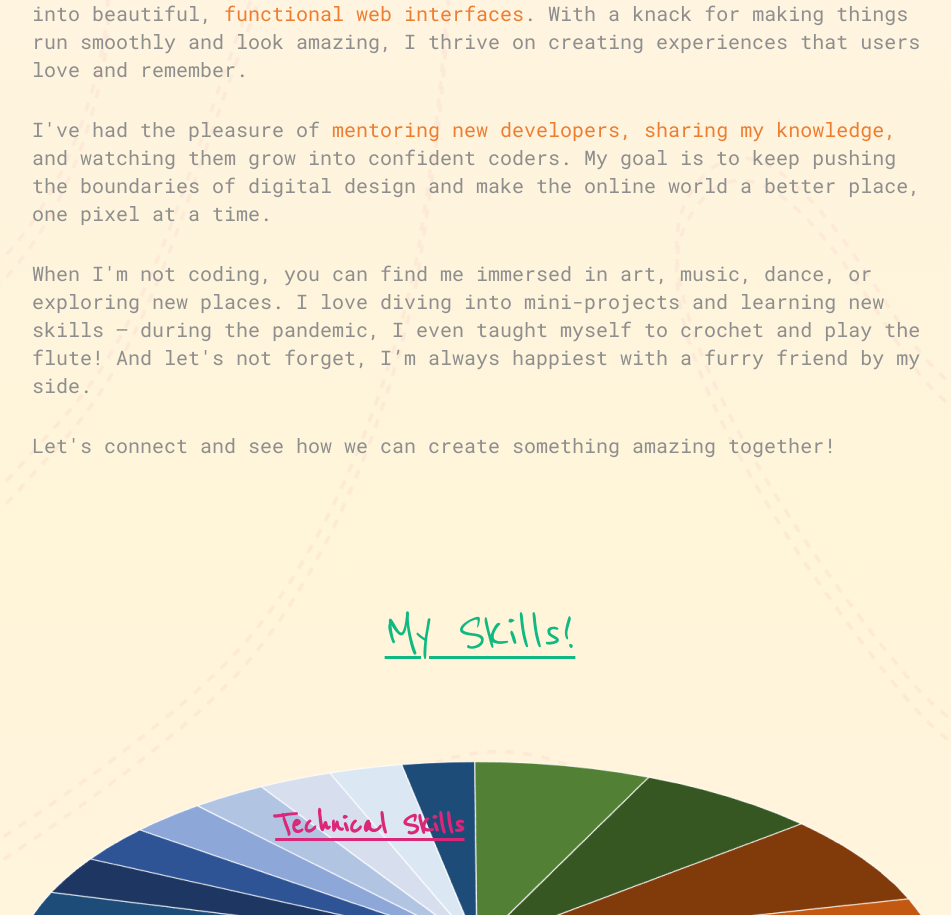
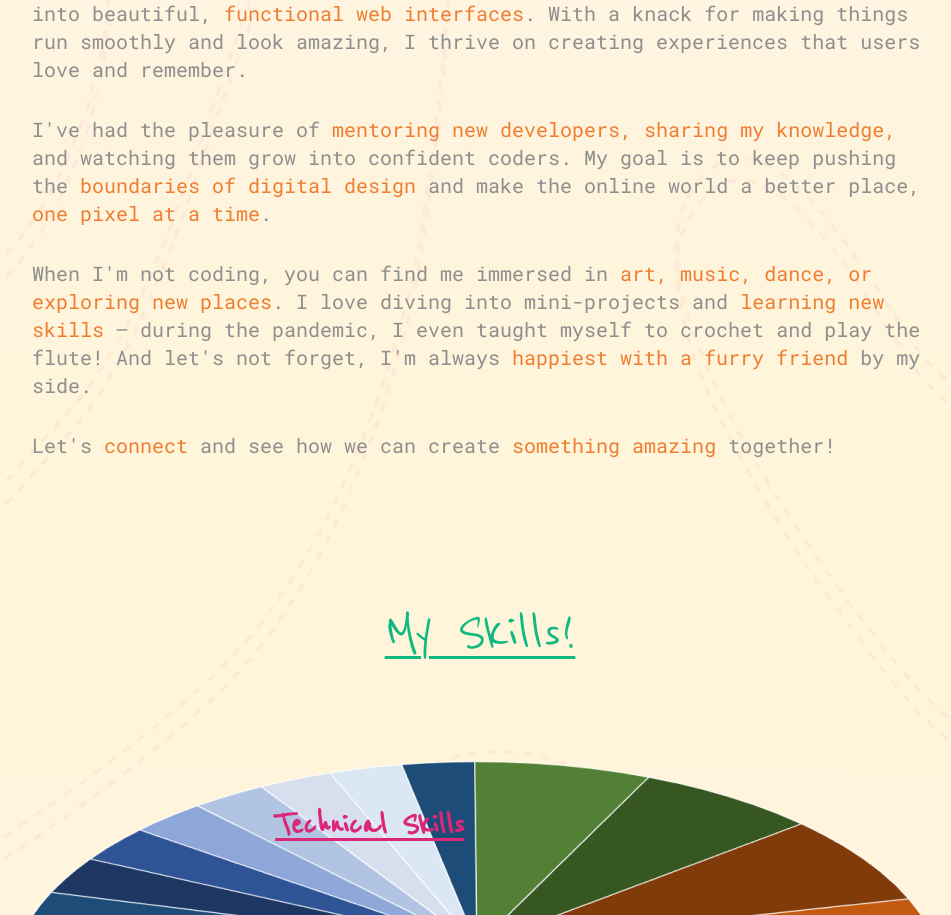
Before and after one commit to sasirekha08/Portfolio, a Next.js app: page / in a window 1280 px wide. Shown: the part 1988-2903 px from the top of the page, without its empty margins (160-1111 px from the left). Built offline with nearby package versions, Linux system fonts and the light colour scheme.

Commit message:
Replaced ' with &apos; in home and about me section

```diff
--- a/app/components/AboutMe.js
+++ b/app/components/AboutMe.js
@@ -23,25 +23,25 @@ const AboutMe = () => {
             <div
                 className={` pt-24 lg:pt-32 flex flex-col align-middle justify-center  text-[#8E8E8E]  space-y-8 text-base lg:text-xl ${robotoMono.className}`}>
                 <p>
-                    Hey there! I'm a passionate <span className='text-[#ED7D31]'>frontend developer</span> who
+                    Hey there! I&apos;m a passionate <span className='text-[#ED7D31]'>frontend developer</span> who
                     loves turning ideas into beautiful,{' '}
                     <span className='text-[#ED7D31]'>functional web interfaces</span>. With a knack for making
                     things run smoothly and look amazing, I thrive on creating experiences that users love and
                     remember.
                 </p>
                 <p>
-                    I've had the pleasure of{' '}
+                    I&apos;ve had the pleasure of{' '}
                     <span className='text-[#ED7D31]'>mentoring new developers, sharing my knowledge,</span>{' '}
-                    and watching them grow into confident coders. My goal is to keep pushing the boundaries of
-                    digital design and make the online world a better place, one pixel at a time.
+                    and watching them grow into confident coders. My goal is to keep pushing the  <span className='text-[#ED7D31]'>boundaries of
+                    digital design</span> and make the online world a better place,  <span className='text-[#ED7D31]'>one pixel at a time</span>.
                 </p>
                 <p>
-                    When I'm not coding, you can find me immersed in art, music, dance, or exploring new
-                    places. I love diving into mini-projects and learning new skills – during the pandemic, I
-                    even taught myself to crochet and play the flute! And let's not forget, I’m always
-                    happiest with a furry friend by my side.
+                    When I&apos;m not coding, you can find me immersed in  <span className='text-[#ED7D31]'>art, music, dance, or exploring new
+                    places</span>. I love diving into mini-projects and  <span className='text-[#ED7D31]'>learning new skills</span> – during the pandemic, I
+                    even taught myself to crochet and play the flute! And let&apos;s not forget, I&apos;m always
+                    <span className='text-[#ED7D31]'> happiest with a furry friend</span> by my side.
                 </p>
-                <p>Let's connect and see how we can create something amazing together!</p>
+                <p>Let&apos;s  <span className='text-[#ED7D31]'>connect</span> and see how we can create  <span className='text-[#ED7D31]'>something amazing</span> together!</p>
             </div>
         </section>
     )
--- a/app/components/Home.js
+++ b/app/components/Home.js
@@ -23,7 +23,7 @@ const Home = () => {
                     Hello!{' '}
                 </h1>
                 <h1 className='' style={{ fontWeight: '500' }}>
-                    I'm{' '}
+                    I&apos;m{' '}
                     <Link href='https://github.com/sasirekha08' rel='noopener noreferrer' target='_blank'>
                         <span className='underline decoration-[3px] underline-offset-4 lg:underline-offset-8'>
                             Sasi Rekha
```
